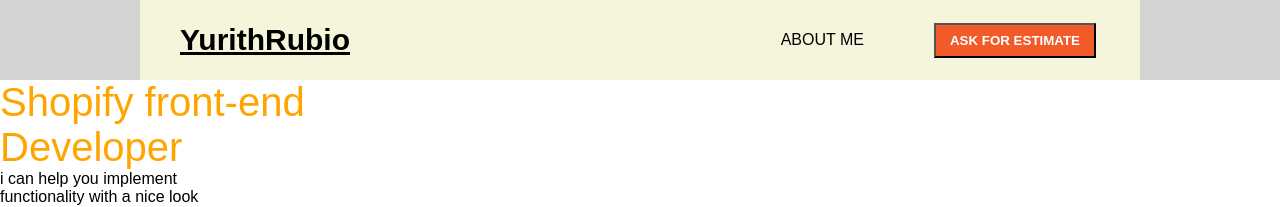
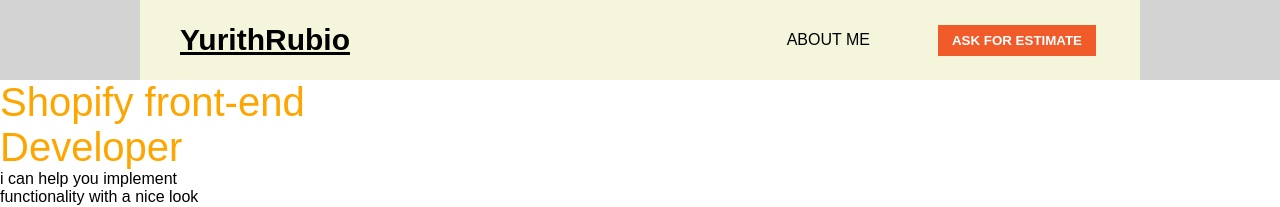
Before and after one commit to RodolfoRubio/RodolfoRubio.github.io, a plain HTML site: page index.html in a window 1280 px wide. Shown: the top 207 px of the page. Drawn offline with Linux system fonts and the light colour scheme.

Commit message:
nav-menu-link campie el borde y en nav-menu-botton cambie margin y padding

```diff
--- a/index.html
+++ b/index.html
@@ -78,13 +78,14 @@
         margin: 0px 44px 0px 10px;
         padding: 8px 14px;
         font-weight: bold;
+        border-style: none;
 
     }
     .nav-menu-botton {
         color: black;
         text-decoration: none;
-        margin: 0px 50px 0px 10px;
-        padding: 10px;
+        margin: 0px 44px 0px 10px;
+        padding: 8px 14px;
 
     }
 
```
